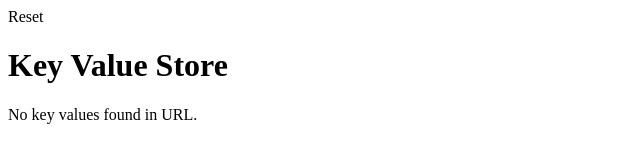
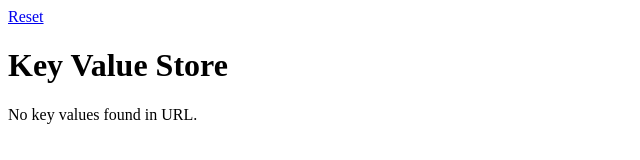
Before and after one commit to justxdv/Dynamic-Key-Value-Store---Placement-Contest---ymvre33dkool, a React app: page / in a window 1280 px wide. Shown: the top 160 px of the page, without its empty margins (0-640 px from the left). Built offline with nearby package versions, Linux system fonts and the light colour scheme.

Commit message:
Update App.js

```diff
--- a/src/components/App.js
+++ b/src/components/App.js
@@ -1,5 +1,5 @@
 import React from 'react';
-import { BrowserRouter as Router, Link } from 'react-router-dom';
+import { BrowserRouter as Router, Routes, Route, Link } from 'react-router-dom';
 import KeyValueStore from './KeyValueStore';
 import '../styles/App.css';
 
@@ -8,13 +8,15 @@ function App() {
     <Router>
       <div id="main">
         <nav>
-          Reset
+          <Link to="/">Reset</Link>
         </nav>
-        <KeyValueStore />
+        <Routes>
+          <Route path="/" element={<KeyValueStore />} />
+          <Route path="/:key1/:value1/:key2?/:value2?" element={<KeyValueStore />} />
+        </Routes>
       </div>
     </Router>
   );
 }
 
-
 export default App;
```
